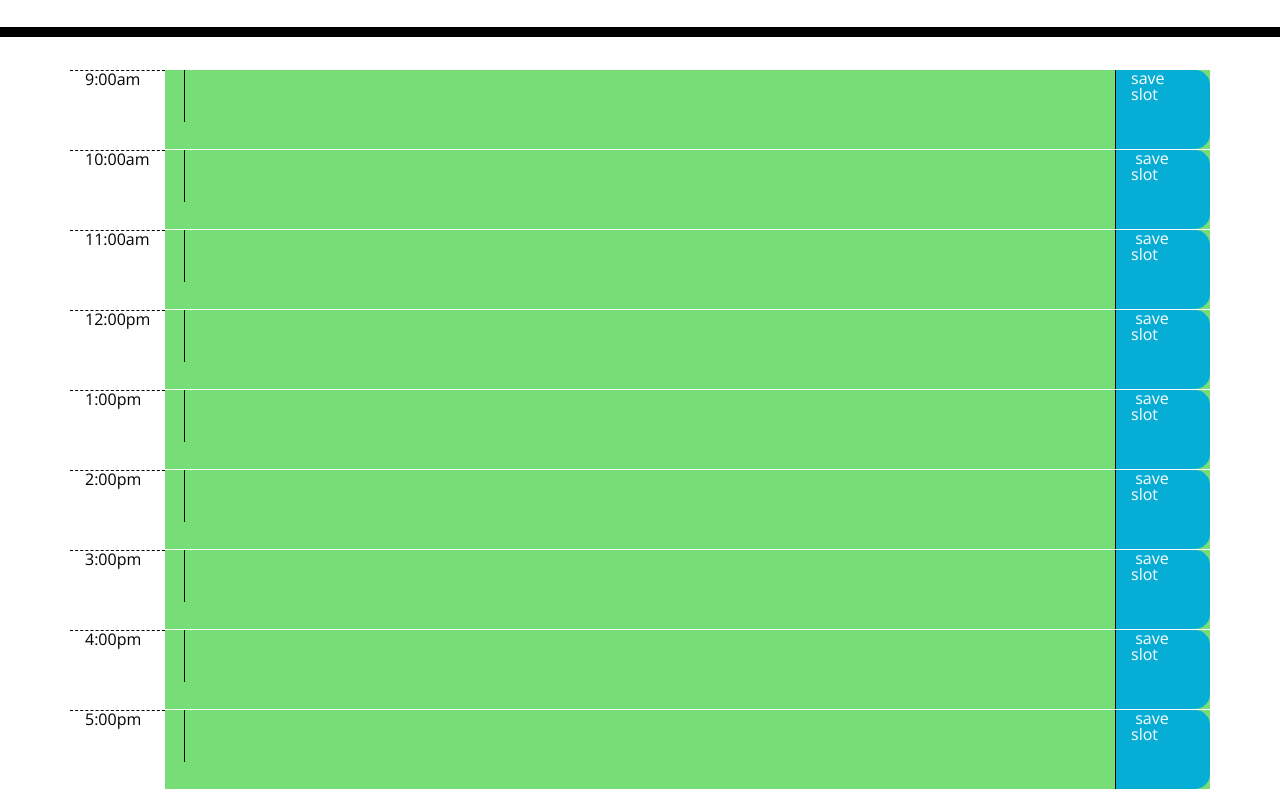
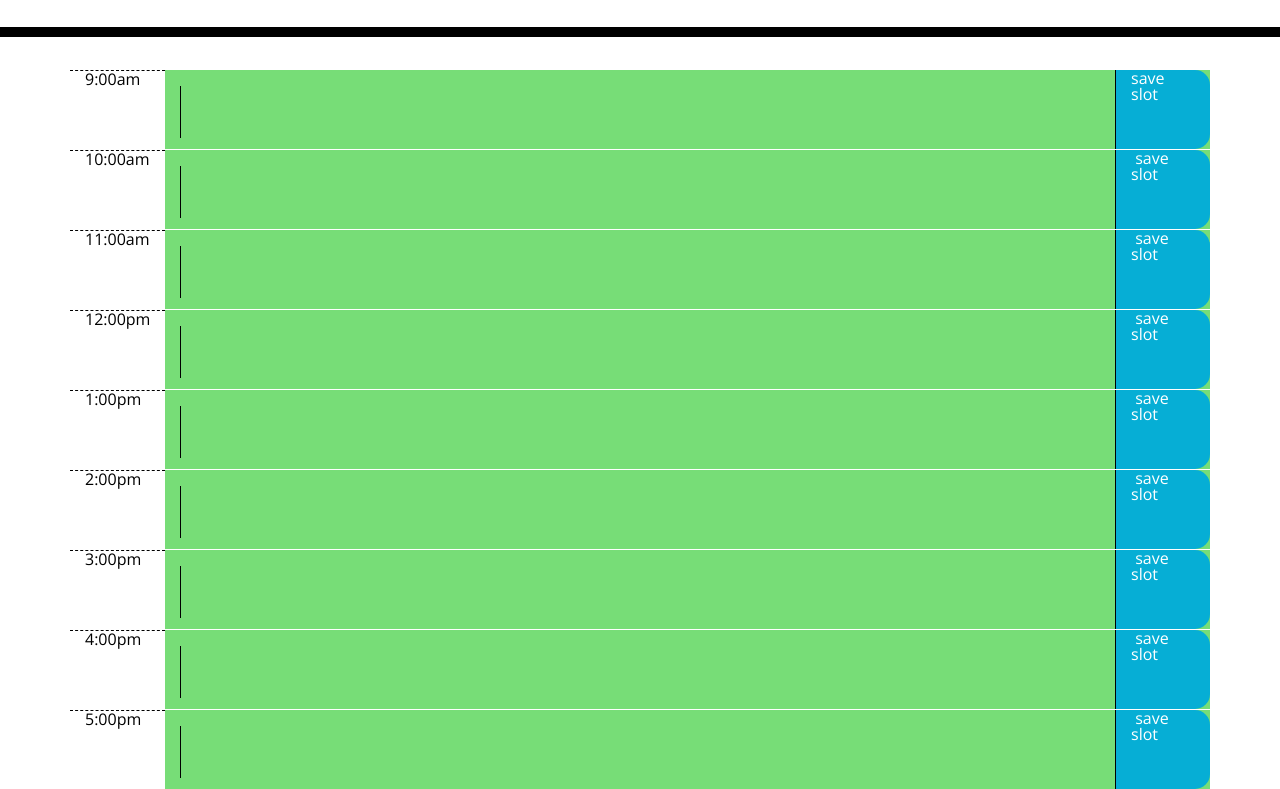
Before and after one commit to sjervin07/Day_Planner, a plain HTML site: page index.html in a window 1280 px wide. Shown: the part 267-1056 px from the top of the page. Drawn offline with nearby package versions, Linux system fonts and the light colour scheme.

Commit message:
updated css for text area

```diff
--- a/index.html
+++ b/index.html
@@ -23,47 +23,47 @@
     <!-- Timeblocks go here -->
     <div class="row" data-hour="09">
       <div class="col-lg-1 hour">9:00am</div>
-      <div class="col-lg-10 description"> <textarea></textarea></div>
+      <div class="col-lg-10 description"> <textarea class="textarea"></textarea></div>
       <div class="col-lg-1 saveBtn">save slot</div>
     </div>
     <div class="row" data-hour="10">
       <div class="col-lg-1 hour">10:00am</div>
-      <div class="col-lg-10 description"> <textarea></textarea></div>
+      <div class="col-lg-10 description"> <textarea class="textarea"></textarea></div>
       <div class="col-lg-1 saveBtn"> save slot </div>
     </div>
     <div class="row" data-hour="11">
       <div class="col-lg-1 hour">11:00am</div>
-      <div class="col-lg-10 description"> <textarea></textarea> </div>
+      <div class="col-lg-10 description"> <textarea class="textarea"></textarea> </div>
       <div class="col-lg-1 saveBtn"> save slot </div>
     </div>
     <div class="row" data-hour="12">
       <div class="col-lg-1 hour">12:00pm</div>
-      <div class="col-lg-10 description"> <textarea></textarea> </div>
+      <div class="col-lg-10 description"> <textarea class="textarea"></textarea> </div>
       <div class="col-lg-1 saveBtn"> save slot </div>
     </div>
     <div class="row" data-hour="13">
       <div class="col-lg-1 hour">1:00pm</div>
-      <div class="col-lg-10 description"> <textarea></textarea> </div>
+      <div class="col-lg-10 description"> <textarea class="textarea"></textarea> </div>
       <div class="col-lg-1 saveBtn"> save slot </div>
     </div>
     <div class="row" data-hour="14">
       <div class="col-lg-1 hour">2:00pm</div>
-      <div class="col-lg-10 description"> <textarea></textarea> </div>
+      <div class="col-lg-10 description"> <textarea class="textarea"></textarea> </div>
       <div class="col-lg-1 saveBtn"> save slot </div>
     </div>
     <div class="row" data-hour="15">
       <div class="col-lg-1 hour">3:00pm</div>
-      <div class="col-lg-10 description"> <textarea></textarea> </div>
+      <div class="col-lg-10 description"> <textarea class="textarea"></textarea> </div>
       <div class="col-lg-1 saveBtn"> save slot </div>
     </div>
     <div class="row" data-hour="16">
       <div class="col-lg-1 hour">4:00pm</div>
-      <div class="col-lg-10 description"> <textarea></textarea> </div>
+      <div class="col-lg-10 description"> <textarea class="textarea"></textarea> </div>
       <div class="col-lg-1 saveBtn"> save slot </div>
     </div>
     <div class="row" data-hour="17">
       <div class="col-lg-1 hour">5:00pm</div>
-      <div class="col-lg-10 description"> <textarea></textarea> </div>
+      <div class="col-lg-10 description"> <textarea class="textarea"></textarea> </div>
       <div class="col-lg-1 saveBtn"> save slot </div>
     </div>
 
--- a/style.css
+++ b/style.css
@@ -23,6 +23,10 @@
 
 .description{
   white-space: pre-wrap;
+}
+
+.textarea{
+  width: 100%;
 }
 
 .time-block{
```
